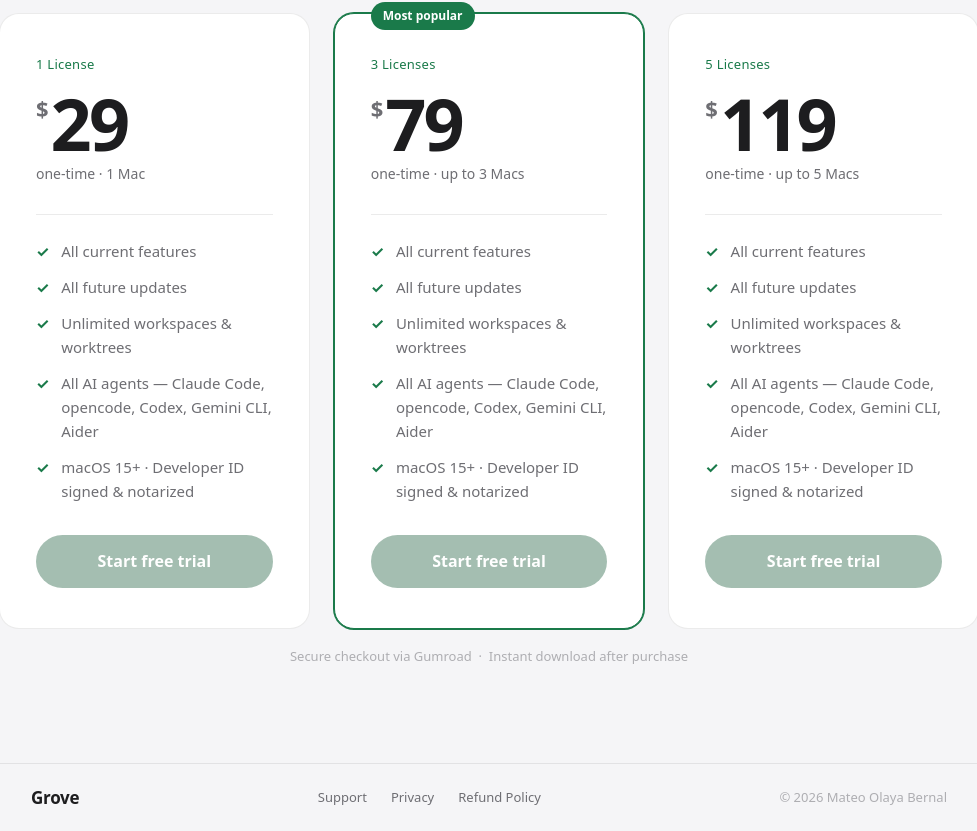
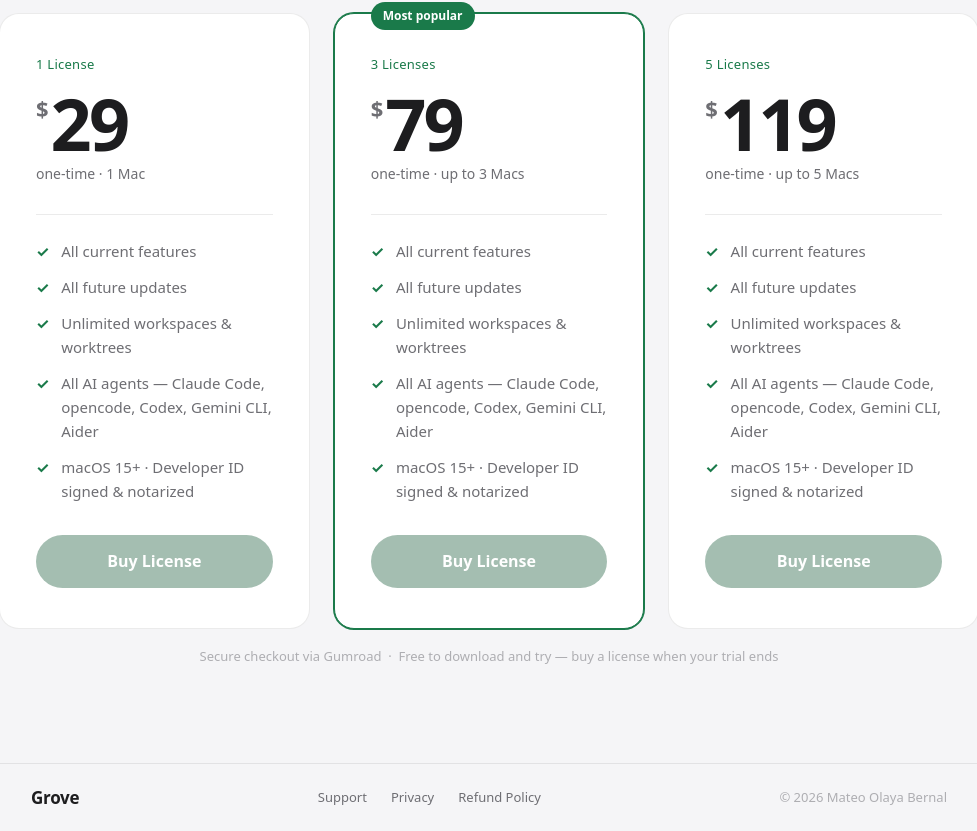
Before and after one commit to molayab/grove-website, a plain HTML site: page index.html in a window 1280 px wide. Shown: the part 4927-5758 px from the top of the page, without its empty margins (151-1128 px from the left). Drawn offline with Linux system fonts and the light colour scheme.

Commit message:
Point download at grove-website's own GitHub Release, not Gumroad
Gumroad's API can't manage a product's downloadable files, so it's
licensing-only now — the DMG is distributed from this repo's own
GitHub Releases instead (published by grove's release workflow). The
hero CTA now points at releases/latest/download/Grove.dmg, a URL that
never needs to change across releases. Pricing card buttons keep their
Gumroad checkout link but are relabeled "Buy License" now that
"Start free trial" unambiguously means the free download button.

Site stays in its existing "Coming soon" disabled state — this only
prepares the links for when it goes live, not a launch decision.

```diff
--- a/index.html
+++ b/index.html
@@ -35,8 +35,7 @@
       AI agents, git, a real shell, and diff — all following the same checkout, without switching apps.
     </p>
     <div class="hero-cta">
-      <a href="https://devmateoolaya.gumroad.com/l/grove"
-         data-gumroad-overlay-checkout="true"
+      <a href="https://github.com/molayab/grove-website/releases/latest/download/Grove.dmg"
          class="btn btn-primary btn-large btn-disabled"
          aria-disabled="true" tabindex="-1">Start free trial</a>
       <a href="#features" class="btn btn-ghost btn-large">See what's inside</a>
@@ -258,7 +257,7 @@
         <a href="https://devmateoolaya.gumroad.com/l/grove"
            data-gumroad-overlay-checkout="true"
            class="btn pricing-btn btn-disabled"
-           aria-disabled="true" tabindex="-1">Start free trial</a>
+           aria-disabled="true" tabindex="-1">Buy License</a>
       </div>
 
       <div class="pricing-card pricing-featured">
@@ -281,7 +280,7 @@
         <a href="https://devmateoolaya.gumroad.com/l/grove"
            data-gumroad-overlay-checkout="true"
            class="btn pricing-btn btn-disabled"
-           aria-disabled="true" tabindex="-1">Start free trial</a>
+           aria-disabled="true" tabindex="-1">Buy License</a>
       </div>
 
       <div class="pricing-card">
@@ -303,12 +302,12 @@
         <a href="https://devmateoolaya.gumroad.com/l/grove"
            data-gumroad-overlay-checkout="true"
            class="btn pricing-btn btn-disabled"
-           aria-disabled="true" tabindex="-1">Start free trial</a>
+           aria-disabled="true" tabindex="-1">Buy License</a>
       </div>
 
     </div>
 
-    <p class="pricing-note">Secure checkout via Gumroad &nbsp;·&nbsp; Instant download after purchase</p>
+    <p class="pricing-note">Secure checkout via Gumroad &nbsp;·&nbsp; Free to download and try — buy a license when your trial ends</p>
   </div>
 </section>
 
```
